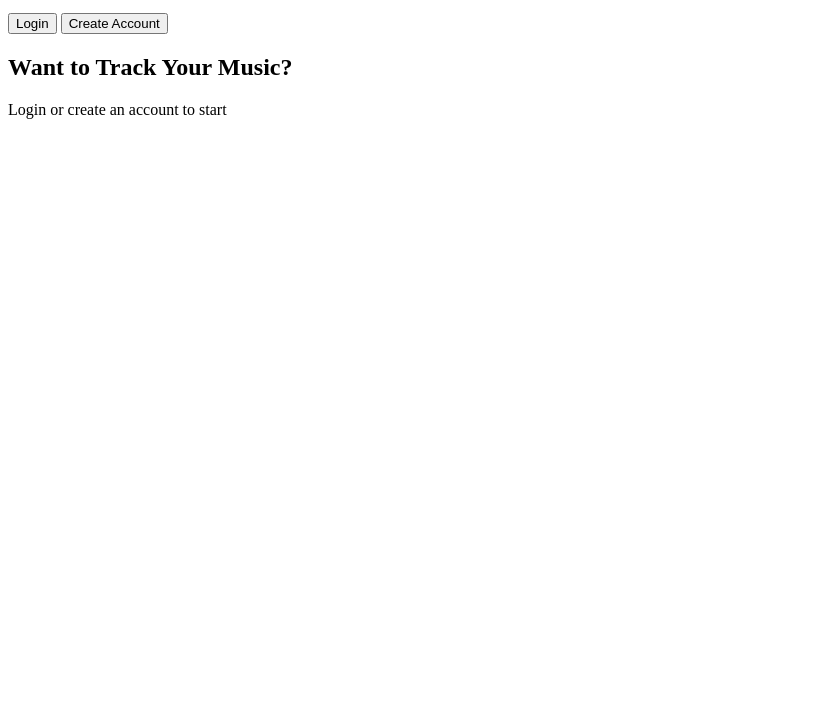
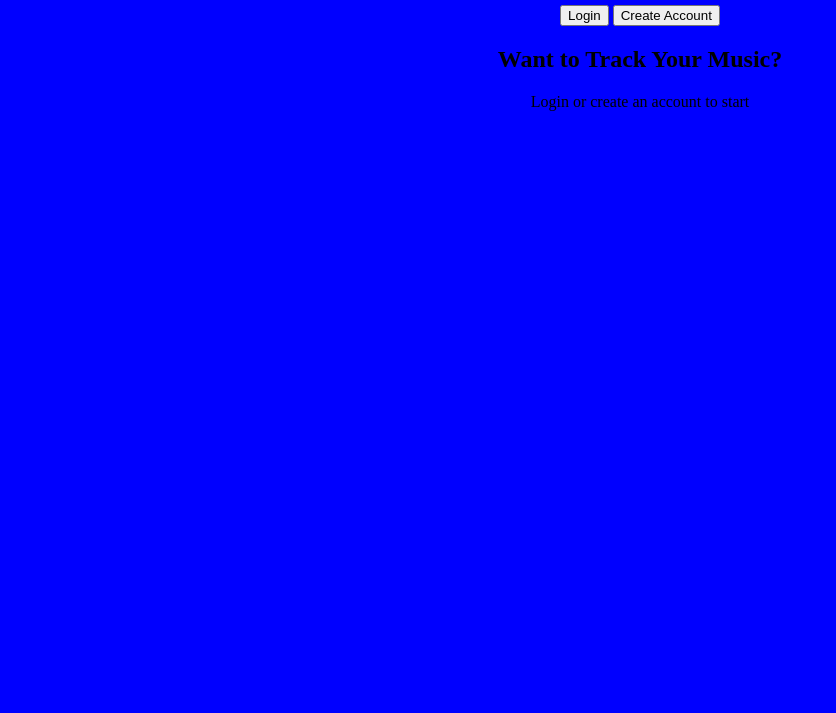
Before and after one commit to calvinhurlbert/A-Puzzle-A-Day, a plain HTML site: page index.html in a window 1280 px wide. Shown: the part 87-800 px from the top of the page, without its empty margins (0-836 px from the left). Drawn offline with Linux system fonts and the light colour scheme.

Commit message:
Added styles reference

```diff
--- a/index.html
+++ b/index.html
@@ -1,3 +1,8 @@
+<head>
+    <title>A-Puzzle-A-Day</title>
+    <link rel="stylesheet" href="styles.css">
+</head>
+
 <div className="container">
     <header>
         <h1>Harmony Trove</h1>
```
